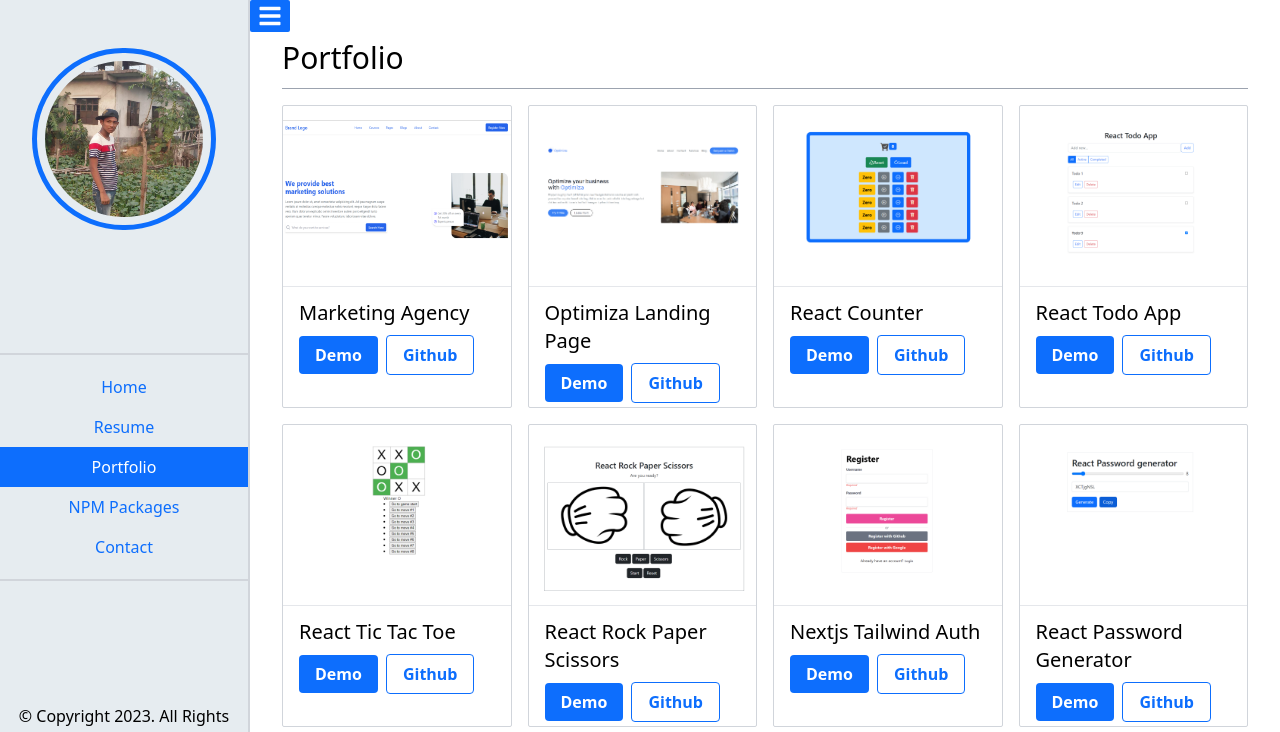
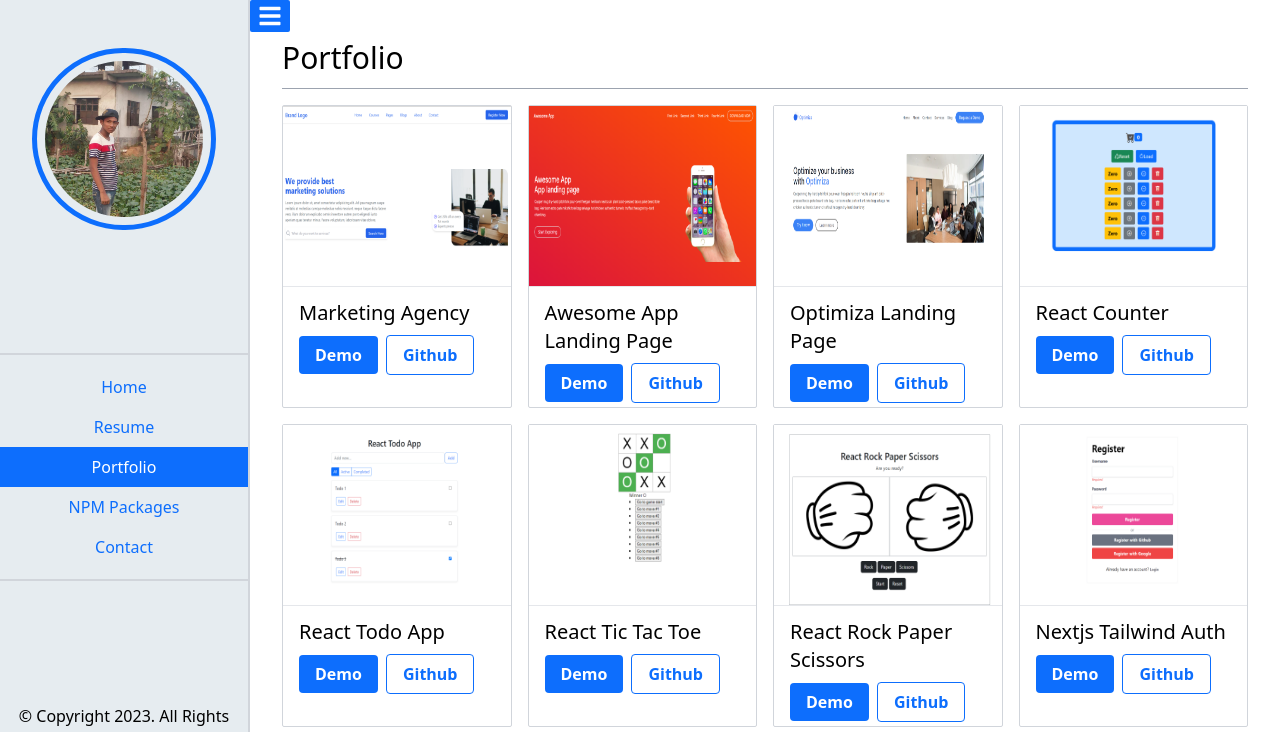
Before and after one commit to ssakib4040/nextjs-portfolio, a Next.js app: page /portfolio in a window 1280 px wide. Shown: the top 732 px of the page. Built offline with nearby package versions, Linux system fonts and the light colour scheme.

Commit message:
Awesome App added

```diff
--- a/pages/portfolio.tsx
+++ b/pages/portfolio.tsx
@@ -14,6 +14,13 @@ export default function Portfolio() {
       image: "/projects/marketing-house.png",
       link: "https://marketing-house.vercel.app/",
       githubUrl: "https://github.com/ssakib4040/marketing-house",
+    },
+
+    {
+      title: "Awesome App Landing Page",
+      image: "/projects/app-landing.png",
+      link: "http://app-landing-black.vercel.app/",
+      githubUrl: "https://github.com/ssakib4040/app-landing",
     },
 
     {
@@ -126,9 +133,11 @@ export default function Portfolio() {
                   alt="portfolio image"
                   fill
                   sizes="100vw"
-                  style={{
-                    objectFit: "contain",
-                  }}
+                  style={
+                    {
+                      // objectFit: "contain",
+                    }
+                  }
                 />
               </div>
 
@@ -147,7 +156,7 @@ export default function Portfolio() {
                 <a
                   href={eachItem.githubUrl}
                   target="_blank"
-                  className="border-[#0D6EFD] border-[1px] transition text-[#0D6EFD] font-bold py-2 px-4 rounded ml-2"
+                  className="border-[#0D6EFD] focus:ring-4 border-[1px] transition text-[#0D6EFD] font-bold py-2 px-4 rounded ml-2"
                 >
                   Github
                 </a>
```
Also changed, not shown: public/projects/app-landing.png (added).
